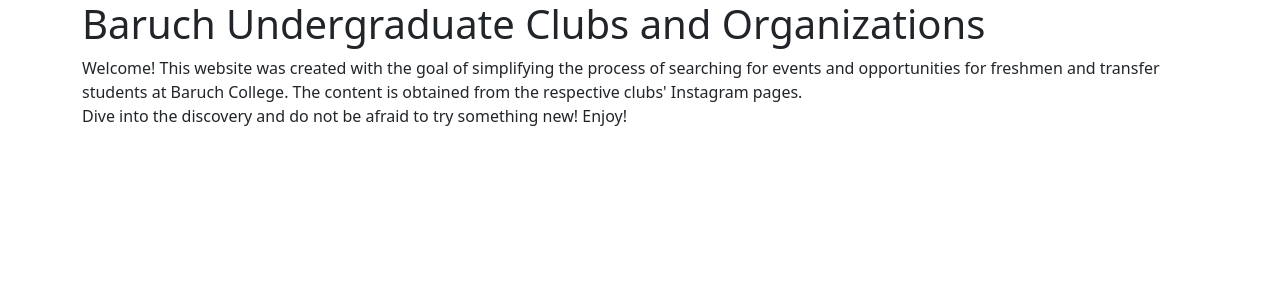
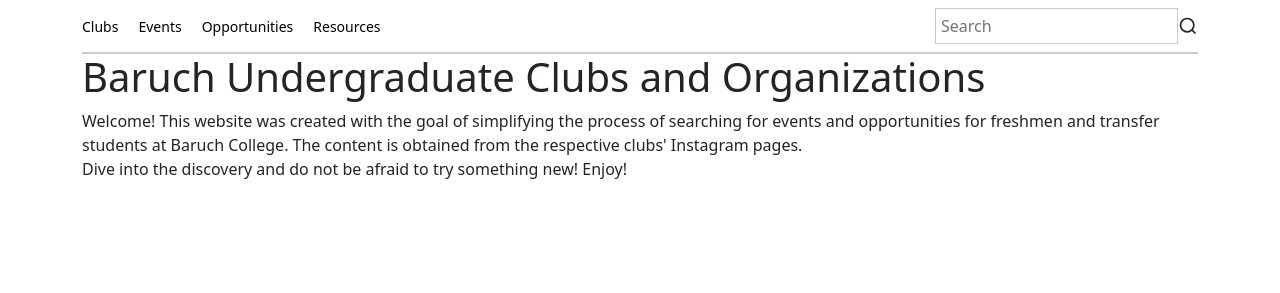
Before and after one commit to daria-hrabar/instagram_project_baruch, a plain HTML site: page index.html in a window 1280 px wide. Drawn offline with nearby package versions, Linux system fonts and the light colour scheme.

Commit message:
main page & navbar base

```diff
--- a/index.css
+++ b/index.css
@@ -0,0 +1,56 @@
+.navbar {
+    position: relative;
+    width: 100%;
+    background-color: white;
+    border-bottom: 1px solid #ccc;
+    display: flex;
+    align-items: center;
+    padding: 10px 20px;
+}
+
+.nav-links {
+    display: flex;
+    gap: 20px;
+}
+
+.nav-item {
+    text-decoration: none;
+    color: #000;
+    font-size: 14px;
+}
+
+.search-input {
+    padding: 5px;
+    border: 1px solid #ccc;
+    margin-left: auto;
+}
+
+.nav-menu {
+    position: absolute;
+    top: 100%;
+    left: 0;
+    width: 100%;
+    background-color: white;
+    border: 1px solid #ccc;
+    max-height: 0;
+    overflow: hidden;
+}
+
+.menu-content {
+    display: grid;
+    grid-template-columns: repeat(auto-fit, minmax(200px, 1fr));
+    gap: 20px;
+    padding: 20px;
+}
+
+.menu-column h3 {
+    font-size: 14px;
+    margin-bottom: 10px;
+}
+
+.menu-column a {
+    display: block;
+    text-decoration: none;
+    color: #000;
+    padding: 5px 0;
+}
--- a/index.html
+++ b/index.html
@@ -1,23 +1,138 @@
 <!DOCTYPE html>
 <html lang="en">
+
 <head>
     <meta charset="UTF-8">
     <meta name="viewport" content="width=device-width, initial-scale=1.0">
     <title>Main Page</title>
-    <link href="index.css">
-    <link href="https://cdn.jsdelivr.net/npm/bootstrap@5.3.8/dist/css/bootstrap.min.css" rel="stylesheet" integrity="sha384-sRIl4kxILFvY47J16cr9ZwB07vP4J8+LH7qKQnuqkuIAvNWLzeN8tE5YBujZqJLB" crossorigin="anonymous">
+    <link rel="stylesheet" href="index.css">
+    <link href="https://cdn.jsdelivr.net/npm/bootstrap@5.3.8/dist/css/bootstrap.min.css" rel="stylesheet"
+        integrity="sha384-sRIl4kxILFvY47J16cr9ZwB07vP4J8+LH7qKQnuqkuIAvNWLzeN8tE5YBujZqJLB" crossorigin="anonymous">
 </head>
+
 <body>
-    <div class="container">
-        <h1>Baruch Undergraduate Clubs and Organizations</h1>
-        <p>Welcome! This website was created with the goal of simplifying the process of searching for events and opportunities for freshmen and transfer students at Baruch College. The content is obtained from the respective clubs' Instagram pages.<br>
-            Dive into the discovery and do not be afraid to try something new! Enjoy!</p>
+    <div class="container" id="mainpc">
+        <div class="navbar">
+            <nav class="nav-links">
+                <a href="#" class="nav-item" data-menu="clubs">Clubs</a>
+                <a href="#" class="nav-item" data-menu="events">Events</a>
+                <a href="#" class="nav-item" data-menu="opportunities">Opportunities</a>
+                <a href="#" class="nav-item" data-menu="resources">Resources</a>
+            </nav>
+            <input type="text" placeholder="Search" class="search-input">
+            <svg class="search-icon" width="20" height="20" viewBox="0 0 24 24" fill="none" stroke="currentColor"
+                stroke-width="2">
+                <circle cx="11" cy="11" r="8"></circle>
+                <path d="m21 21-4.35-4.35"></path>
+            </svg>
+
+            <!-- Expanded menu for Clubs -->
+            <div class="nav-menu" data-menu="clubs">
+                <div class="menu-content">
+                    <div class="menu-column">
+                        <h3>New & Featured</h3>
+                        <a href="#">New Arrivals</a>
+                        <a href="#">Popular Clubs</a>
+                        <a href="#">Featured This Week</a>
+                    </div>
+                    <div class="menu-column">
+                        <h3>Categories</h3>
+                        <a href="#">Academic</a>
+                        <a href="#">Cultural</a>
+                        <a href="#">Sports</a>
+                        <a href="#">Professional</a>
+                        <a href="#">Social</a>
+                    </div>
+                    <div class="menu-column">
+                        <h3>Resources</h3>
+                        <a href="#">How to Join</a>
+                        <a href="#">Club Directory</a>
+                        <a href="#">Contact Info</a>
+                    </div>
+                </div>
+            </div>
+
+            <!-- Expanded menu for Events -->
+            <div class="nav-menu" data-menu="events">
+                <div class="menu-content">
+                    <div class="menu-column">
+                        <h3>Upcoming Events</h3>
+                        <a href="#">This Week</a>
+                        <a href="#">This Month</a>
+                        <a href="#">All Events</a>
+                    </div>
+                    <div class="menu-column">
+                        <h3>Event Types</h3>
+                        <a href="#">Workshops</a>
+                        <a href="#">Social Gatherings</a>
+                        <a href="#">Networking</a>
+                        <a href="#">Competitions</a>
+                    </div>
+                    <div class="menu-column">
+                        <h3>Calendar</h3>
+                        <a href="#">View Calendar</a>
+                        <a href="#">Add to Calendar</a>
+                    </div>
+                </div>
+            </div>
+
+            <!-- Expanded menu for Opportunities -->
+            <div class="nav-menu" data-menu="opportunities">
+                <div class="menu-content">
+                    <div class="menu-column">
+                        <h3>Opportunities</h3>
+                        <a href="#">Internships</a>
+                        <a href="#">Volunteer</a>
+                        <a href="#">Leadership Roles</a>
+                    </div>
+                    <div class="menu-column">
+                        <h3>By Category</h3>
+                        <a href="#">Academic</a>
+                        <a href="#">Professional</a>
+                        <a href="#">Community Service</a>
+                    </div>
+                </div>
+            </div>
+
+            <!-- Expanded menu for Resources -->
+            <div class="nav-menu" data-menu="resources">
+                <div class="menu-content">
+                    <div class="menu-column">
+                        <h3>Help & Support</h3>
+                        <a href="#">FAQ</a>
+                        <a href="#">Contact Us</a>
+                        <a href="#">Getting Started</a>
+                    </div>
+                    <div class="menu-column">
+                        <h3>Information</h3>
+                        <a href="#">About</a>
+                        <a href="#">Guidelines</a>
+                        <a href="#">Policies</a>
+                    </div>
+                </div>
+            </div>
 
 
 
 
+
+
+
+
+
+        </div>
+        <div id="mainpp">
+            <h1>Baruch Undergraduate Clubs and Organizations</h1>
+            <p>Welcome! This website was created with the goal of simplifying the process of searching for events and
+                opportunities for freshmen and transfer students at Baruch College. The content is obtained from the
+                respective clubs' Instagram pages.<br>
+                Dive into the discovery and do not be afraid to try something new! Enjoy!</p>
+        </div>
     </div>
     <script src="index.js"></script>
-    <script src="https://cdn.jsdelivr.net/npm/bootstrap@5.3.8/dist/js/bootstrap.bundle.min.js" integrity="sha384-FKyoEForCGlyvwx9Hj09JcYn3nv7wiPVlz7YYwJrWVcXK/BmnVDxM+D2scQbITxI" crossorigin="anonymous"></script>
+    <script src="https://cdn.jsdelivr.net/npm/bootstrap@5.3.8/dist/js/bootstrap.bundle.min.js"
+        integrity="sha384-FKyoEForCGlyvwx9Hj09JcYn3nv7wiPVlz7YYwJrWVcXK/BmnVDxM+D2scQbITxI"
+        crossorigin="anonymous"></script>
 </body>
+
 </html>
--- a/index.js
+++ b/index.js
@@ -0,0 +1,50 @@
+// Navbar hover functionality
+document.addEventListener('DOMContentLoaded', function() {
+    const navItems = document.querySelectorAll('.nav-item');
+    const navMenus = document.querySelectorAll('.nav-menu');
+
+    navItems.forEach(item => {
+        const menuId = item.getAttribute('data-menu');
+        const menu = document.querySelector(`.nav-menu[data-menu="${menuId}"]`);
+
+        if (menu) {
+            // Show menu on hover
+            item.addEventListener('mouseenter', () => {
+                // Hide all menus first
+                navMenus.forEach(m => {
+                    m.style.maxHeight = '0';
+                    m.style.opacity = '0';
+                    m.style.visibility = 'hidden';
+                });
+                // Show the corresponding menu
+                menu.style.maxHeight = '600px';
+                menu.style.opacity = '1';
+                menu.style.visibility = 'visible';
+            });
+
+            // Keep menu open when hovering over it
+            menu.addEventListener('mouseenter', () => {
+                menu.style.maxHeight = '600px';
+                menu.style.opacity = '1';
+                menu.style.visibility = 'visible';
+            });
+
+            // Hide menu when mouse leaves
+            menu.addEventListener('mouseleave', () => {
+                menu.style.maxHeight = '0';
+                menu.style.opacity = '0';
+                menu.style.visibility = 'hidden';
+            });
+        }
+    });
+
+    // Hide all menus when mouse leaves navbar
+    const navbar = document.querySelector('.navbar');
+    navbar.addEventListener('mouseleave', () => {
+        navMenus.forEach(menu => {
+            menu.style.maxHeight = '0';
+            menu.style.opacity = '0';
+            menu.style.visibility = 'hidden';
+        });
+    });
+});
```
